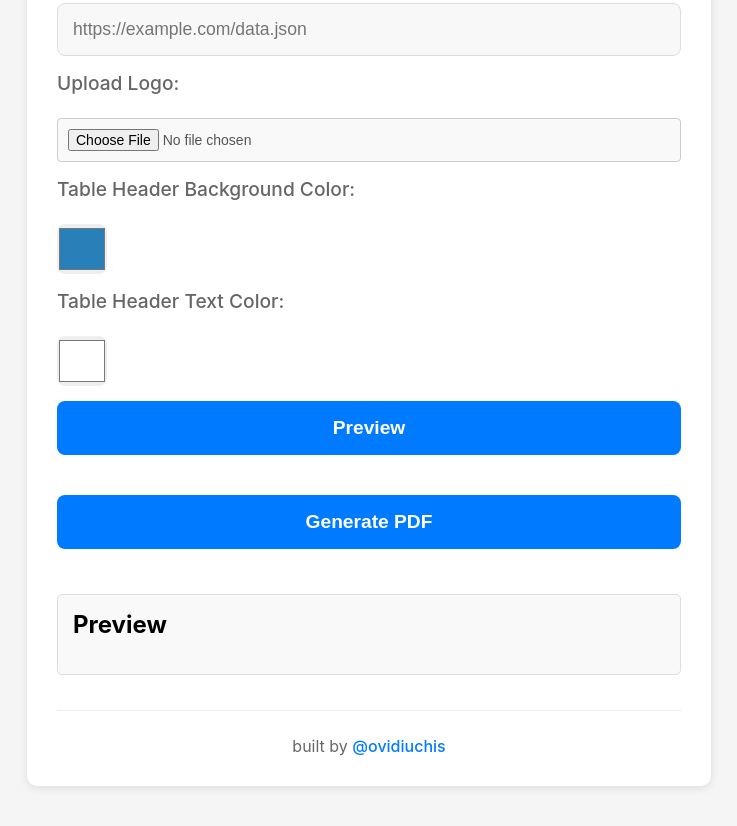
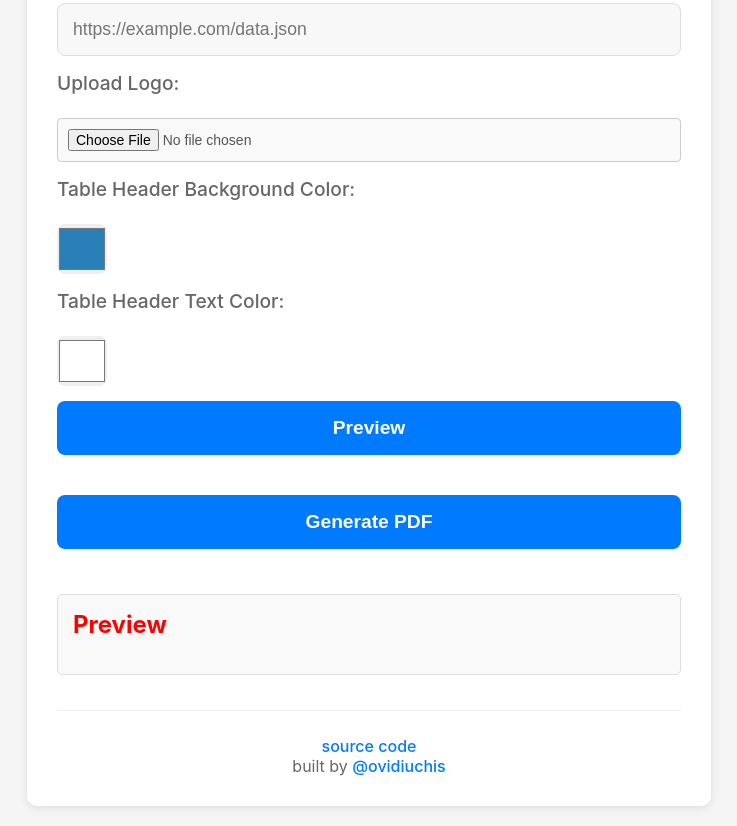
Before and after one commit to ovidiuchis/invpdfgenerator, a plain HTML site: page index.html in a window 1280 px wide. Shown: the part 456-1282 px from the top of the page, without its empty margins (271-1008 px from the left). Drawn offline with nearby package versions, Linux system fonts and the light colour scheme.

Commit message:
Ref. source code

```diff
--- a/index.html
+++ b/index.html
@@ -48,10 +48,14 @@
       </form>
 
       <div id="preview" class="preview">
-        <h2>Preview</h2>
+        <h2 style="color: red">Preview</h2>
         <div id="previewContent"></div>
       </div>
       <footer class="footer">
+        <a href="https://github.com/ovidiuchis/invpdfgenerator" target="_blank"
+          >source code</a
+        >
+        <br />
         built by
         <a href="http://ovidiuchis.github.io/" target="_blank">@ovidiuchis</a>
       </footer>
```
